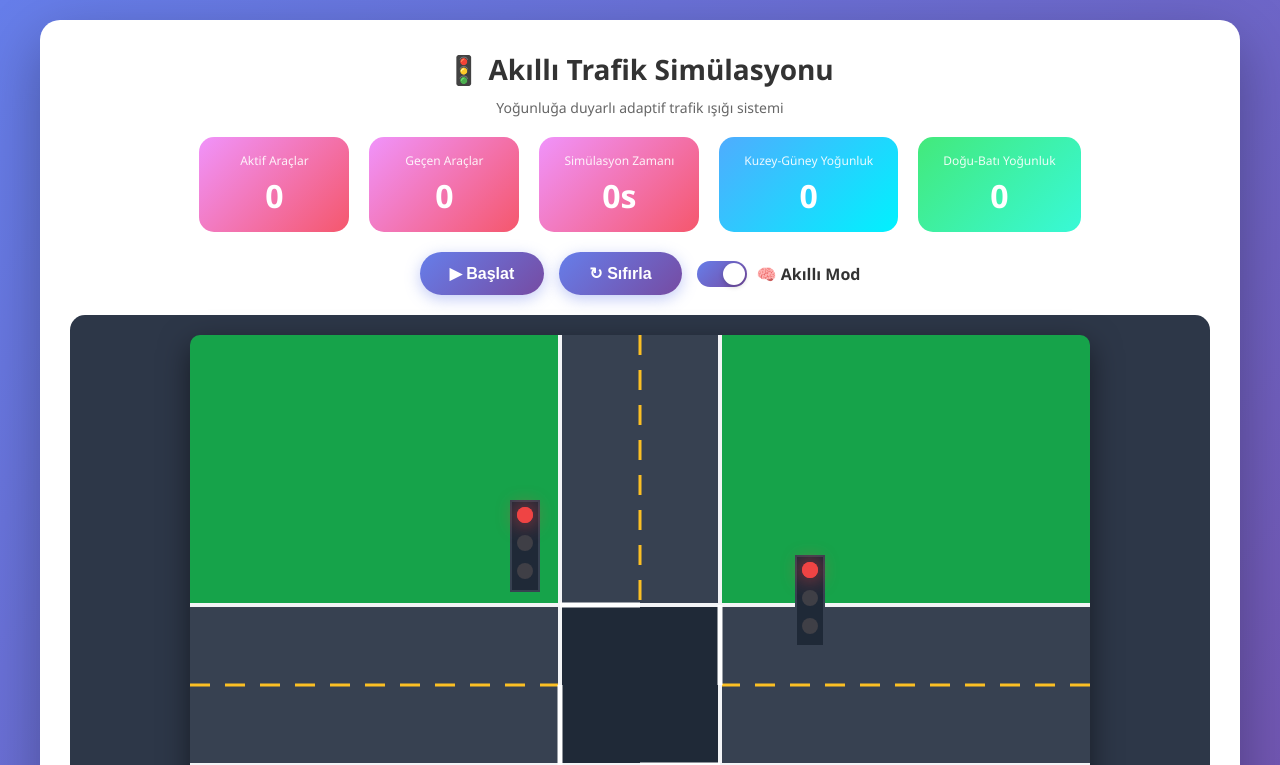
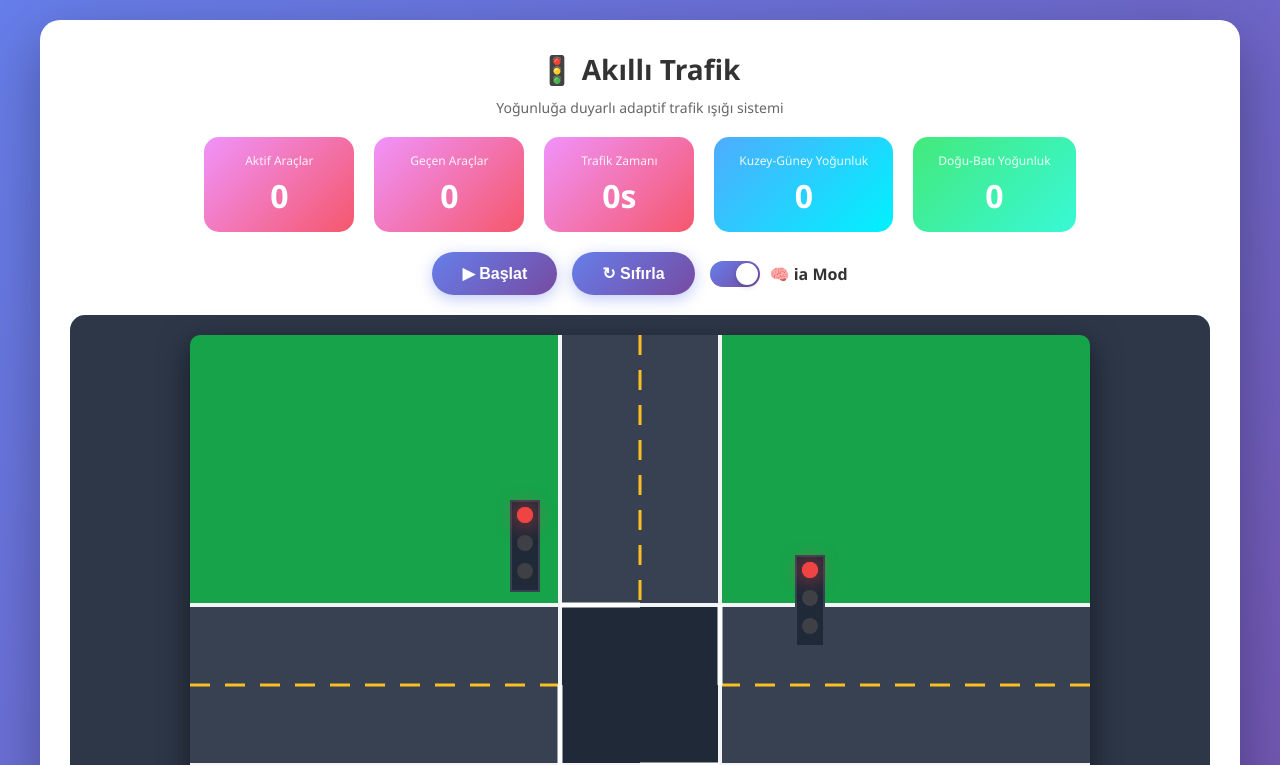
Before and after one commit to Tanerenn/traffic-ia, a plain HTML site: page index.html in a window 1280 px wide. Shown: the top 765 px of the page. Drawn offline with Linux system fonts and the light colour scheme.

Commit message:
Refactor index.html for clarity and corrections
Updated the HTML structure and fixed minor text issues.

```diff
--- a/index.html
+++ b/index.html
@@ -9,7 +9,7 @@
 </head>
 <body>
   <div class="container">
-    <h1>🚦 Akıllı Trafik Simülasyonu</h1>
+    <h1>🚦 Akıllı Trafik </h1>
     <p class="subtitle">Yoğunluğa duyarlı adaptif trafik ışığı sistemi</p>
 
     <div class="stats">
@@ -22,7 +22,7 @@
         <div class="stat-value" id="passedCount">0</div>
       </div>
       <div class="stat-box">
-        <div class="stat-label">Simülasyon Zamanı</div>
+        <div class="stat-label">Trafik Zamanı</div>
         <div class="stat-value" id="simTime">0s</div>
       </div>
       <div class="stat-box stat-ns">
@@ -40,7 +40,7 @@
       <button id="resetBtn">↻ Sıfırla</button>
       <label class="switch-label">
         <input type="checkbox" id="smartMode" checked>
-        <span>🧠 Akıllı Mod</span>
+        <span>🧠 ia Mod</span>
       </label>
     </div>
 
```
